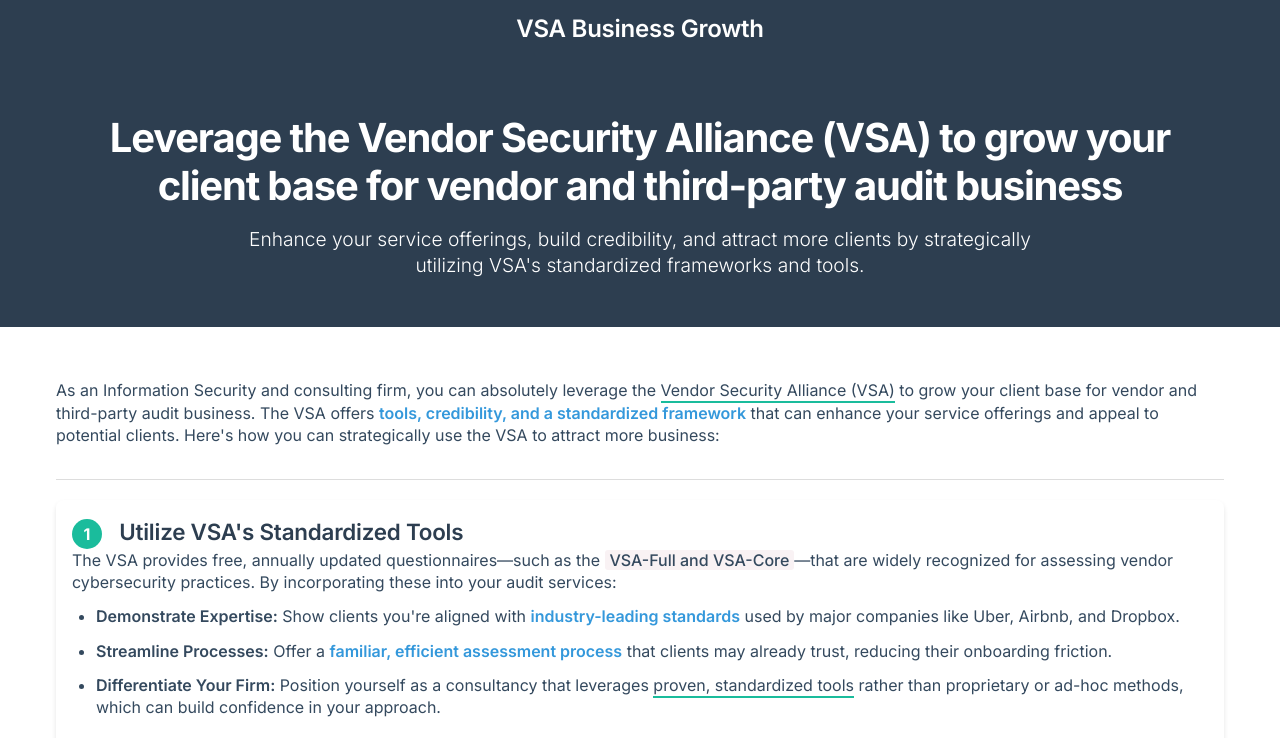
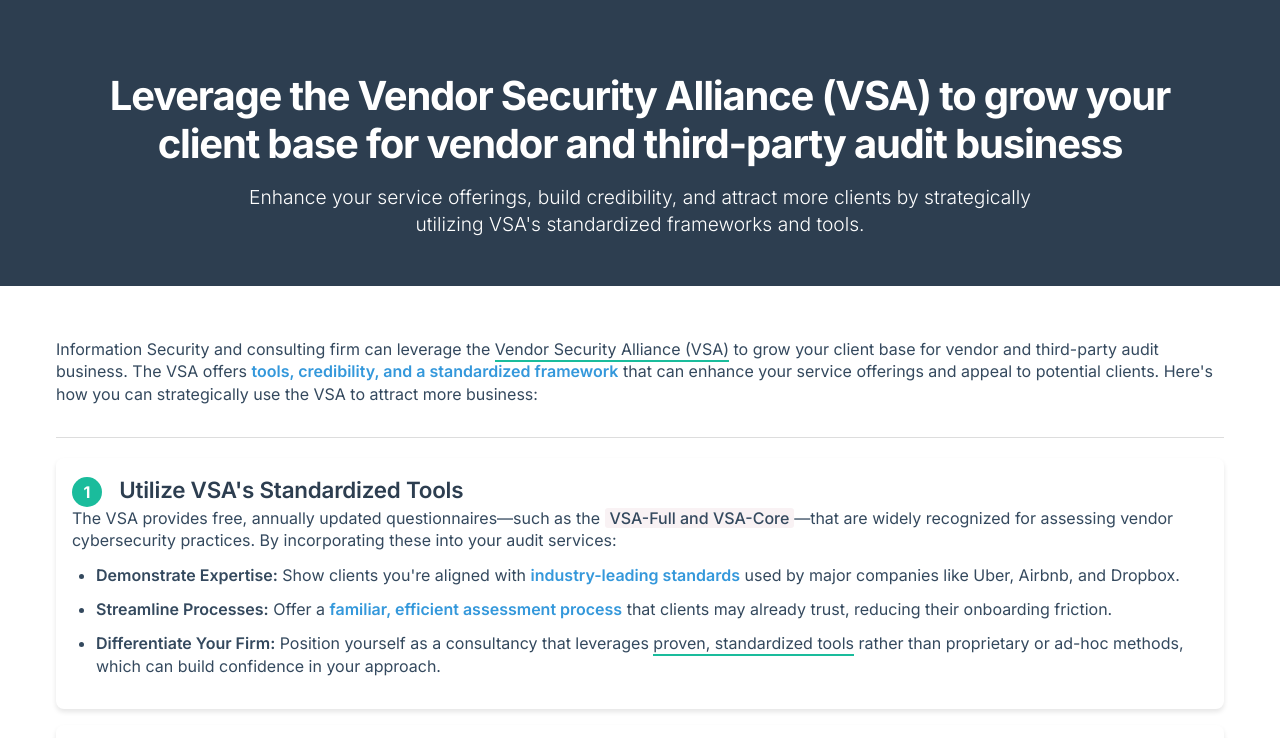
Before and after one commit to junaid-9819/VSA-SecurityAudits, a plain HTML site: page index.html in a window 1280 px wide. Shown: the top 738 px of the page. Drawn offline with Linux system fonts and the light colour scheme.

Commit message:
Add files via upload

```diff
--- a/index.html
+++ b/index.html
@@ -213,7 +213,6 @@
 <body>
     <header>
         <div class="container">
-            <div class="logo">VSA Business Growth</div>
         </div>
     </header>
 
@@ -227,7 +226,7 @@
     <main>
         <div class="container">
             <div class="content-section">
-                <p>As an Information Security and consulting firm, you can absolutely leverage the <span class="important-term">Vendor Security Alliance (VSA)</span> to grow your client base for vendor and third-party audit business. The VSA offers <span class="key-point">tools, credibility, and a standardized framework</span> that can enhance your service offerings and appeal to potential clients. Here's how you can strategically use the VSA to attract more business:</p>
+                <p>Information Security and consulting firm can leverage the <span class="important-term">Vendor Security Alliance (VSA)</span> to grow your client base for vendor and third-party audit business. The VSA offers <span class="key-point">tools, credibility, and a standardized framework</span> that can enhance your service offerings and appeal to potential clients. Here's how you can strategically use the VSA to attract more business:</p>
             </div>
 
             <div class="content-section">
```
